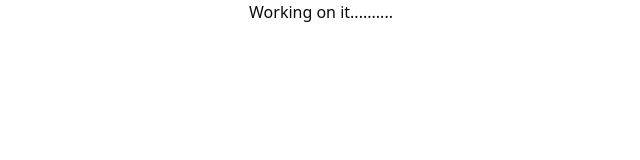
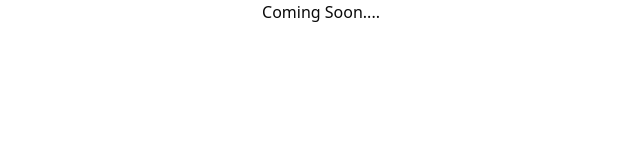
Before and after one commit to taazatv/Medha-Samman-frontend, a React (Vite) app: page /medha-gallery in a window 1280 px wide. Shown: the top 160 px of the page, without its empty margins (319-959 px from the left). Built offline with nearby package versions, Linux system fonts and the light colour scheme; the HTML template or start-up script is replaced by a standard one.

Commit message:
modified text of MedhaGallery

```diff
--- a/src/components/MedhaGallery.tsx
+++ b/src/components/MedhaGallery.tsx
@@ -1,7 +1,7 @@
 
 function MedhaGallery() {
   return (
-    <div>Working on it..........</div>
+    <div>Coming Soon....</div>
   )
 }
 
```
